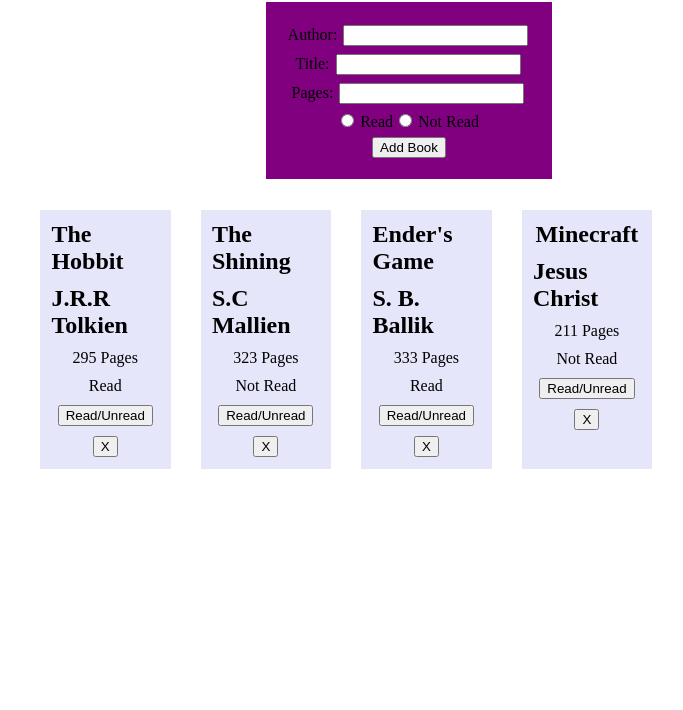
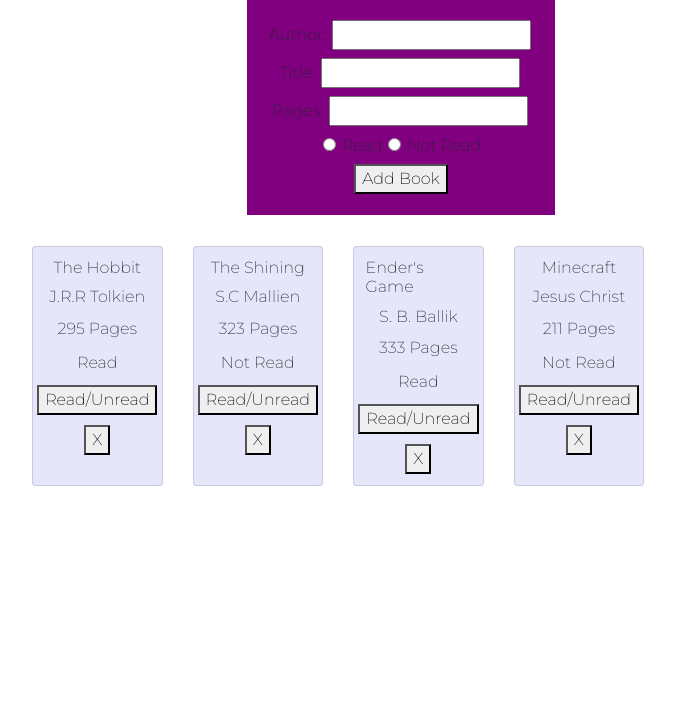
Before and after one commit to davidngu3/js-library, a plain HTML site: page index.html in a window 1280 px wide. Shown: the part 106-816 px from the top of the page, without its empty margins (239-922 px from the left). Drawn offline with nearby package versions, Linux system fonts and the light colour scheme.

Commit message:
Added bootstrap

```diff
--- a/index.html
+++ b/index.html
@@ -1,6 +1,9 @@
 <head>
     <script src="book.js"></script>
+    <link rel="stylesheet" href="https://cdn.jsdelivr.net/npm/bootstrap@4.5.3/dist/css/bootstrap.min.css" integrity="sha384-TX8t27EcRE3e/ihU7zmQxVncDAy5uIKz4rEkgIXeMed4M0jlfIDPvg6uqKI2xXr2" crossorigin="anonymous">
     <link rel="stylesheet" href="styles.css">
+    <link rel="preconnect" href="https://fonts.gstatic.com">
+    <link href="https://fonts.googleapis.com/css2?family=Montserrat:wght@200&display=swap" rel="stylesheet">
 </head>
 <body>
     <h1 id="main-title">js.lib</h1>
--- a/styles.css
+++ b/styles.css
@@ -1,5 +1,6 @@
 * {
     box-sizing: border-box;
+    font-family: 'Montserrat', sans-serif;
 }
 
 body {
@@ -33,6 +34,10 @@ body {
     padding: 0.5vw;
 }
 
+.card h2 {
+    font-size: 1em;
+}
+
 .card * {
     margin: 5px;
 }
```
